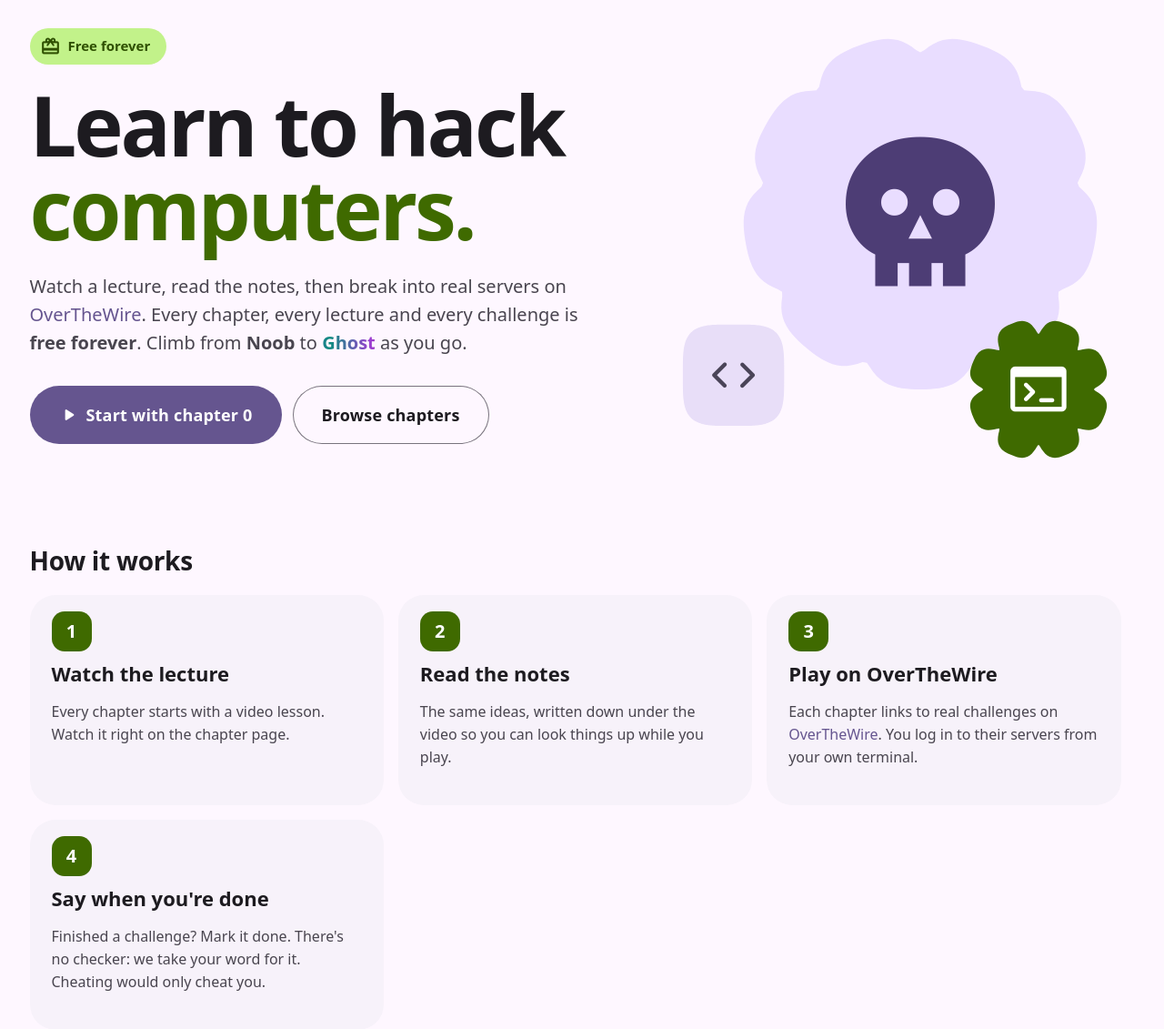
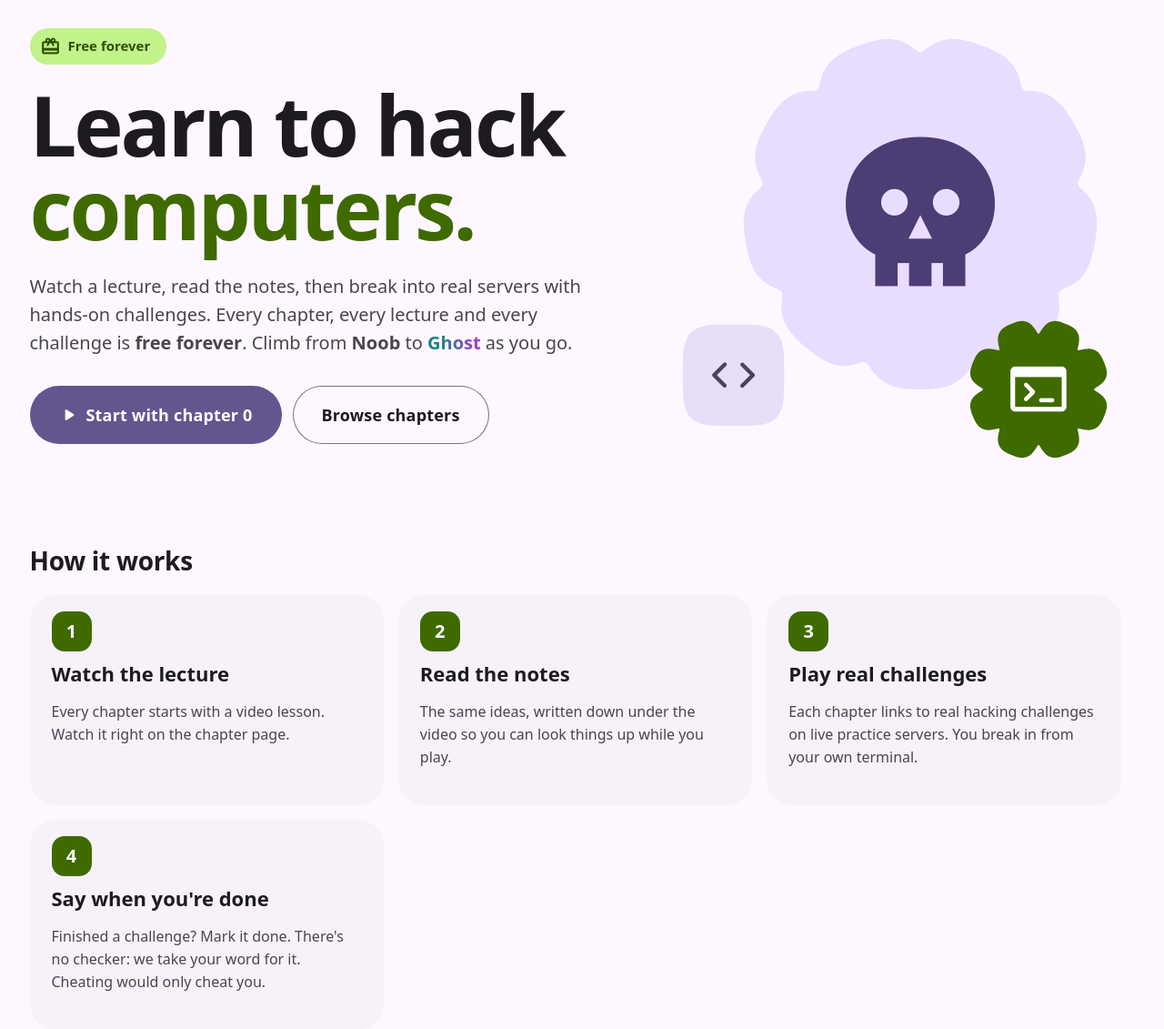
Before and after one commit to politejackal/pwnctual, a Flask app: page / in a window 1280 px wide. Shown: the part 114-1245 px from the top of the page at 91% size. Run offline with Flask 3, Linux system fonts and the light colour scheme; some web fonts are replaced.

Commit message:
Don't name OverTheWire in site-wide copy; label each challenge with its host
Co-Authored-By: Claude Opus 5.5 <noreply@anthropic.com>
Claude-Session: https://claude.ai/code/session_018MwSwPzanEQDwt11hrvSXf

```diff
--- a/pwnctual/curriculum/model.py
+++ b/pwnctual/curriculum/model.py
@@ -2,8 +2,8 @@
 
 Hierarchy:  Chapter  ->  Challenge
 
-Every chapter is a YouTube lecture, notes, and a handful of OverTheWire
-challenges. A chapter can be just a video (Chapter 0, the roadmap) or have no
+Every chapter is a YouTube lecture, notes, and a handful of challenges
+hosted on outside practice sites (OverTheWire for now). A chapter can be just a video (Chapter 0, the roadmap) or have no
 video yet. Nothing is auto-checked:
 when a learner says they finished a challenge, we take their word for it.
 """
@@ -18,6 +18,7 @@ class Challenge:
     url: str       # the challenge page on OverTheWire
     brief: str     # one line on what the level is about, never the answer
     points: int = 10
+    platform: str = "OverTheWire"  # the site that hosts it, shown on its card
     # filled in by the registry
     chapter: Optional["Chapter"] = None
     number: str = ""
--- a/pwnctual/templates/index.html
+++ b/pwnctual/templates/index.html
@@ -34,8 +34,8 @@
   {% else %}
     <a class="free-badge" href="/learn"><span class="material-symbols-rounded">redeem</span>Free forever</a>
     <h1 class="display-l"><span class="sr-only">Learn to hack computers, the web, networks, binaries, kernels and browsers.</span><span aria-hidden="true">Learn to hack<br><em><span class="rotator" data-words="computers,the web,networks,binaries,kernels,browsers"><span class="rot-word">computers</span></span>.</em></span></h1>
-    <p class="lede">Watch a lecture, read the notes, then break into real servers on
-      <a href="https://overthewire.org" target="_blank" rel="noopener">OverTheWire</a>. Every chapter, every lecture and every
+    <p class="lede">Watch a lecture, read the notes, then break into real servers with
+      hands-on challenges. Every chapter, every lecture and every
       challenge is <b>free forever</b>. Climb from <b>Noob</b> to <b class="ghost-name">Ghost</b> as you go.</p>
     <div class="row">
       <a class="btn lg" href="/learn/{{ first.id }}"><span class="material-symbols-rounded">play_arrow</span>Start with chapter 0</a>
@@ -51,8 +51,8 @@
       <p class="muted">Every chapter starts with a video lesson. Watch it right on the chapter page.</p></div>
     <div class="card step"><div class="title-l">Read the notes</div>
       <p class="muted">The same ideas, written down under the video so you can look things up while you play.</p></div>
-    <div class="card step"><div class="title-l">Play on OverTheWire</div>
-      <p class="muted">Each chapter links to real challenges on <a href="https://overthewire.org" target="_blank" rel="noopener">OverTheWire</a>. You log in to their servers from your own terminal.</p></div>
+    <div class="card step"><div class="title-l">Play real challenges</div>
+      <p class="muted">Each chapter links to real hacking challenges on live practice servers. You break in from your own terminal.</p></div>
     <div class="card step"><div class="title-l">Say when you're done</div>
       <p class="muted">Finished a challenge? Mark it done. There's no checker: we take your word for it. Cheating would only cheat you.</p></div>
   </div>
--- a/pwnctual/templates/learn.html
+++ b/pwnctual/templates/learn.html
@@ -6,13 +6,13 @@
   <header class="learn-head">
     <div class="label">The course</div>
     <h1 class="display-s">Learn to hack, one chapter at a time.</h1>
-    <p class="lede muted">Each chapter is a lecture on YouTube, notes, and real challenges on
-      OverTheWire. When you finish a challenge, tell us and we'll take your word for it.</p>
+    <p class="lede muted">Each chapter is a lecture on YouTube, notes, and real hands-on
+      challenges. When you finish a challenge, tell us and we'll take your word for it.</p>
     <div class="row" style="gap:8px">
       <span class="chip good"><span class="material-symbols-rounded">redeem</span>Free forever</span>
       <span class="chip filled"><span class="material-symbols-rounded">smart_display</span>Video lectures</span>
       <span class="chip filled"><span class="material-symbols-rounded">menu_book</span>Notes</span>
-      <span class="chip filled"><span class="material-symbols-rounded">flag</span>OverTheWire challenges</span>
+      <span class="chip filled"><span class="material-symbols-rounded">flag</span>Real challenges</span>
       <span class="chip"><span class="material-symbols-rounded">handshake</span>Honor system</span>
     </div>
     {% if not me %}
```
Also changed, not shown: pwnctual/templates/chapter.html (+4 -4 lines), README.md.
